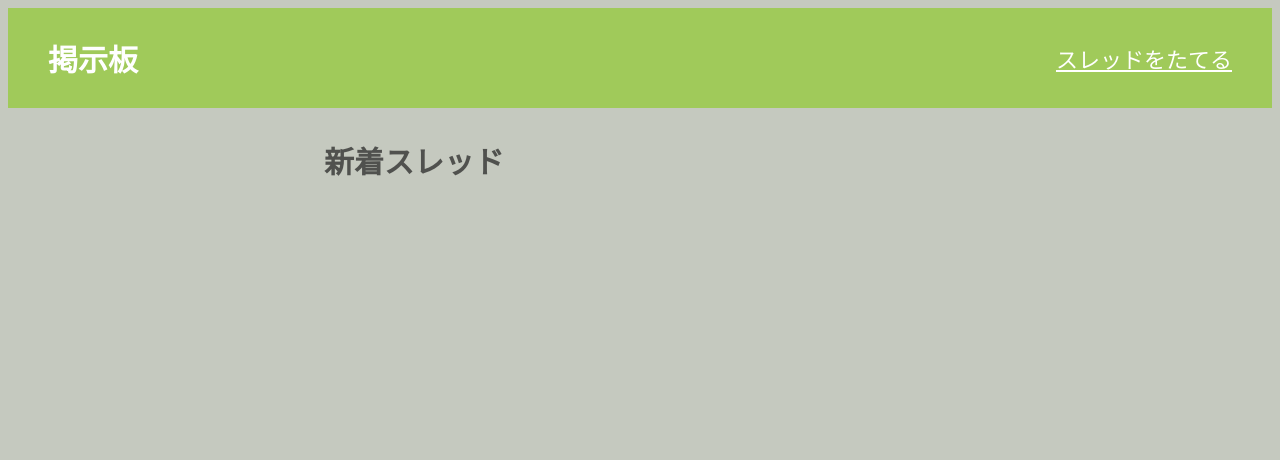
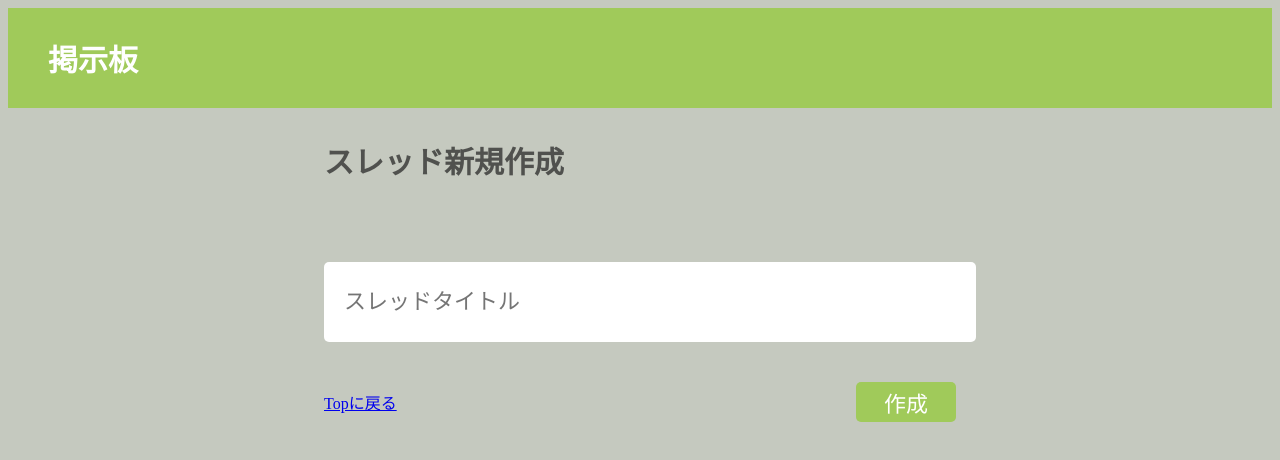
Before and after one commit to tech-kinako/message-board, a React (Vite) app: page /threads/new in a window 1280 px wide. Shown: the top 460 px of the page. Built offline with nearby package versions, Linux system fonts and the light colour scheme; no server answers.

Commit message:
[PG] staion3「スレッド作成画面を作ろう」を実装

```diff
--- a/index.html
+++ b/index.html
@@ -1,4 +1,4 @@
-<!doctype html>
+<!DOCTYPE html>
 <html lang="en">
   <head>
     <meta charset="UTF-8" />
--- a/package.json
+++ b/package.json
@@ -12,6 +12,7 @@
   "dependencies": {
     "react": "^18.3.1",
     "react-dom": "^18.3.1",
+    "react-router-dom": "^6.26.0",
     "scss": "^0.2.4"
   },
   "devDependencies": {
--- a/src/App.jsx
+++ b/src/App.jsx
@@ -1,12 +1,25 @@
+import { Routes, Route } from "react-router-dom";
 import { Header } from "./components/header/Header";
 import { ThreadContainer } from "./components/thread-container/ThreadContainer";
-
+import { CreateThreadContainer } from "./components/create-thread-container/CreateThreadContainer";
 
 export function App() {
   return (
-    <>
-      <Header />
-      <ThreadContainer />
-    </>
-  )
+    <Routes>
+      <Route exact path="/" element={
+          <>
+            <Header  isLink="true" />
+            <ThreadContainer />
+          </>
+        }
+      />
+      <Route path="/threads/new" element={
+          <>
+            <Header isLink="false" />
+            <CreateThreadContainer />
+          </>
+        }
+      />
+    </Routes>
+  );
 }
--- /dev/null
+++ b/src/components/create-thread-container/CreateThreadContainer.jsx
@@ -0,0 +1,13 @@
+import classes from "./createThreadContainer.module.scss";
+import { PostThread } from "../post-thread/PostThread";
+
+export const CreateThreadContainer = () => {
+  return (
+    <div className={classes.mainContainer}>
+      <div className={classes.createThreadContainer}>
+        <h2 className={classes.createThreadTitle}>スレッド新規作成</h2>
+        <PostThread />
+      </div>
+    </div>
+  )
+}
--- /dev/null
+++ b/src/components/create-thread-container/createThreadContainer.module.scss
@@ -0,0 +1,14 @@
+.mainContainer {
+
+  .createThreadContainer {
+    width: 50%;
+    margin: 30px auto;
+
+    .createThreadTitle {
+      width: 100%;
+      margin-bottom: 80px;
+      color: #50514E;
+      font-size: 30px;
+    }
+  }
+}
--- a/src/components/get-thread/GetThread.jsx
+++ b/src/components/get-thread/GetThread.jsx
@@ -5,6 +5,8 @@ import classes from "./getThread.module.scss";
 export const GetThread = () => {
   // state
     const [threads, setThreads] = useState([""])
+
+  // effect
     useEffect(() => {
       async function featchData() {
         await getThreads();
@@ -18,10 +20,10 @@ export const GetThread = () => {
     // API からスレッドデータ取得
     try {
     const response = await fetch("https://railway.bulletinboard.techtrain.dev/threads");
-    if ( !response.status === 200) { throw new Error(response.status)};
+    if (!(response.status === 200)) { throw new Error(response.status)};
       const data = await response.json();
       setThreads(data.map(thread => thread));
-    }catch (error) {
+    } catch (error) {
       console.error(error.message);
     }
   }
--- a/src/components/header/Header.jsx
+++ b/src/components/header/Header.jsx
@@ -1,10 +1,17 @@
+import { Link } from "react-router-dom";
 import classes from "./header.module.scss";
 
-export const Header = () => {
+export const Header = (props) => {
+  const dspCreateThreadLink = ()=> {
+    if (props.isLink === "true") {
+      return <Link to="threads/new" className={classes.threadLink} >スレッドをたてる</Link>
+    }
+  }
+
   return (
     <header>
       <h1 className={classes.headerTitle}>掲示板</h1>
-      <a className={classes.threadLink} href="">スレッドをたてる</a>
+      {dspCreateThreadLink()}
     </header>
   );
 };
--- /dev/null
+++ b/src/components/post-thread/PostThread.jsx
@@ -0,0 +1,40 @@
+import { useState } from "react";
+import { Link } from "react-router-dom";
+import classes from "./postThread.module.scss";
+
+export const PostThread = () => {
+  // state
+  const [threadTitle, setThreadTitle] = useState("");
+
+  // function
+  // Enter押下時のsubmitキャンセル処理
+  const handleSubmit = (e) => {
+    e.preventDefault();
+  }
+
+  const postThreadTitle = async () => {
+    // スレッド投稿
+    try {
+      const response = await fetch("https://railway.bulletinboard.techtrain.dev/threads",{
+        method: "POST",
+        body: JSON.stringify({title: threadTitle}),
+      });
+      if (!(response.status === 200)) { throw new Error(response.status)};
+      } catch (error) {
+        console.error(error.message);
+      }
+
+      // スレッドテキストを初期化
+      setThreadTitle("");
+  }
+
+  return (
+    <form onSubmit={(e) => {handleSubmit(e)}}>
+      <input type="textarea" value={threadTitle} className={classes.threadaTitleArea} placeholder="スレッドタイトル" onChange={(e) => {setThreadTitle(e.target.value)}}></input>
+      <div className={classes.subContaienr} >
+        <Link to="/">Topに戻る</Link>
+        <input type="button" value="作成"className={classes.postThreadButton} onClick={() => {postThreadTitle()}}></input>
+      </div>
+    </form>
+  );
+};
--- /dev/null
+++ b/src/components/post-thread/postThread.module.scss
@@ -0,0 +1,34 @@
+form {
+
+  .threadaTitleArea {
+    width: 100%;
+    min-height: 80px;
+    margin-bottom: 40px;
+    padding: 0px;
+    padding-left: 20px;
+    border: none;
+    border-radius: 5px;
+    font-size: 22px;
+  }
+
+  .subContaienr {
+    display: flex;
+    justify-content: space-between;
+    width: 100%;
+    align-items: center;
+  }
+
+  .postThreadButton {
+    width: 100px;
+    height: 40px;
+    border-style: none;
+    border-radius: 5px;
+    background-color: #A0CA5A;
+    color: white;
+    font-size: 22px;
+
+    &:hover {
+      background-color: #859B4B;
+    }
+  }
+}
--- a/src/main.jsx
+++ b/src/main.jsx
@@ -1,6 +1,9 @@
+import { BrowserRouter } from 'react-router-dom'
 import { createRoot } from 'react-dom/client'
 import { App } from './App.jsx'
 
 createRoot(document.getElementById('root')).render(
-    <App />
+    <BrowserRouter>
+        <App />
+    </BrowserRouter>
 )
```
Also changed, not shown: 1 other file (tests, documents, lock files or other folders).
